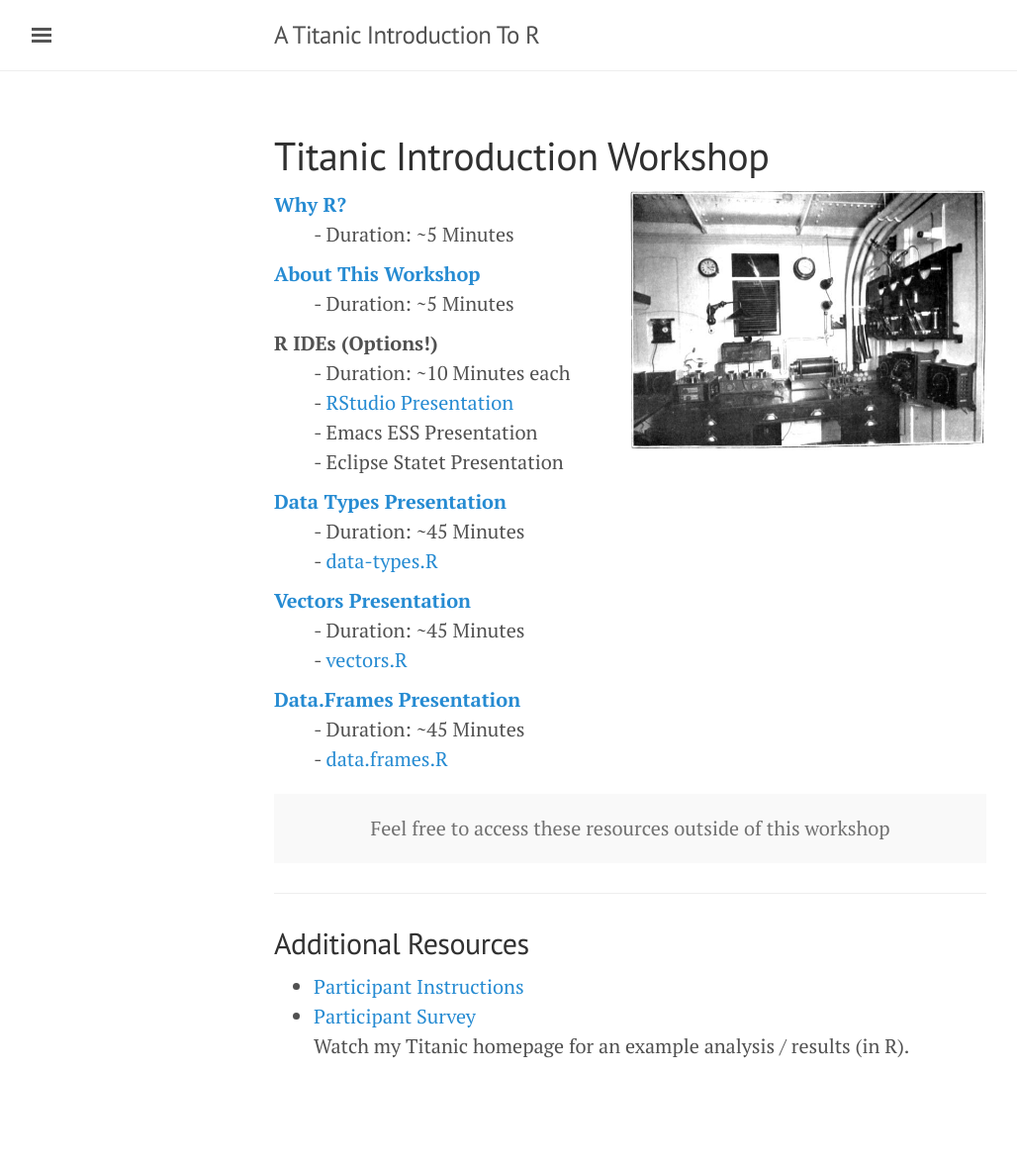
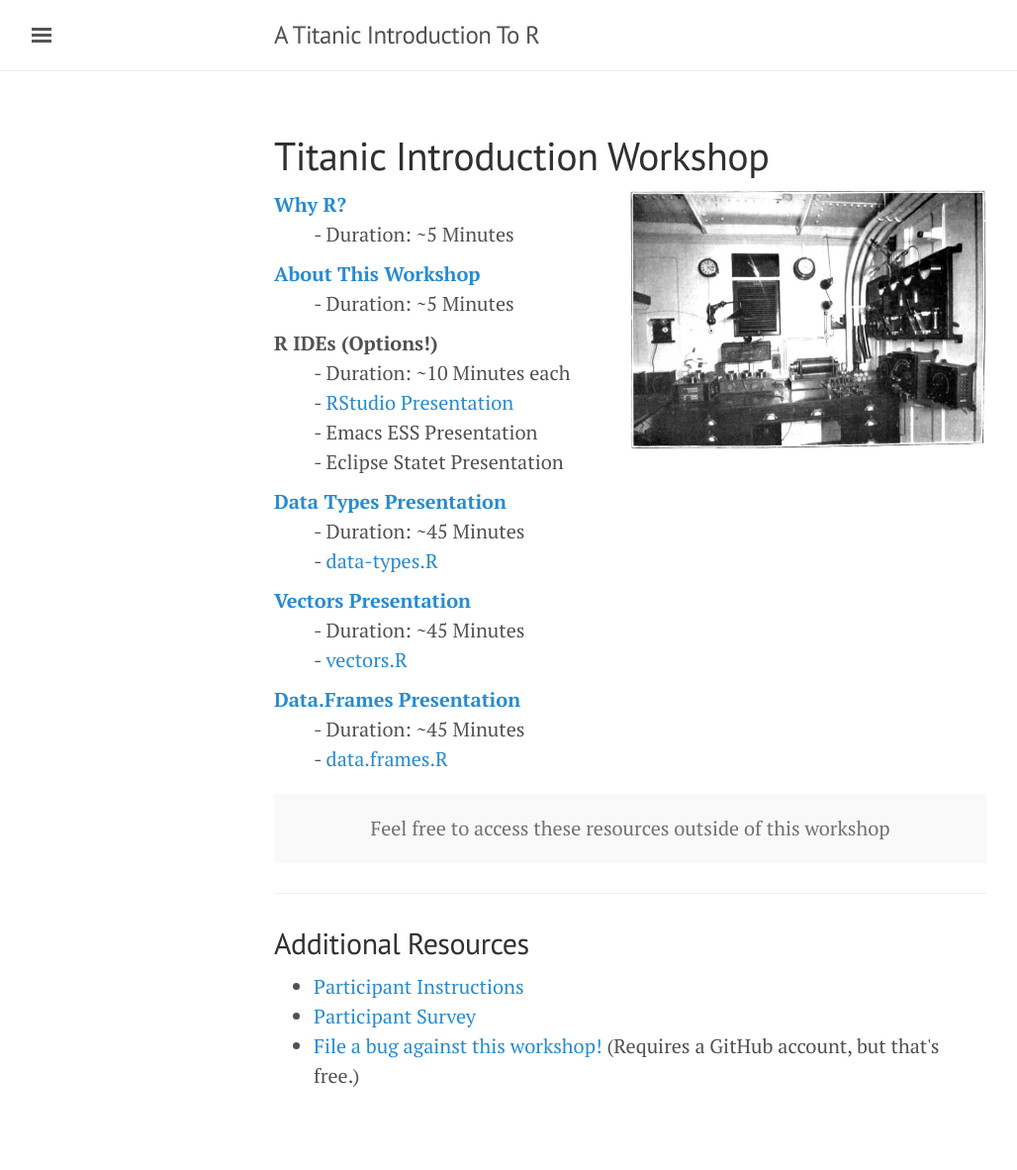
Before and after one commit to ajstamm/titanic, a Jekyll site: the page built from workshops/introduction/index.html, in a window 1280 px wide. Shown: the whole page at 99% size, without its empty margins (3-1031 px from the left). Built offline with Jekyll 4.4.1, drawn with Linux system fonts in a browser that asks for light colours; before the commit the page ends 1152 px from its top, so only the background shows below that.

Commit message:
Closes issue #37

```diff
--- a/workshops/introduction/index.html
+++ b/workshops/introduction/index.html
@@ -59,6 +59,9 @@ title:  "Titanic Introduction Workshop"
 <ul>
     <li><a href="participant-instructions/" target="_blank">Participant Instructions</a></li>
     <li>
-        <a href="https://docs.google.com/forms/d/1kHqxrcbNWRI0_o3CVddUDEw64NAGGxUs6Kw_DwXvle8/viewform?usp=send_form" target="_blank">Participant Survey</a><br /> Watch my Titanic homepage for an example analysis / results (in R).
+        <a href="https://docs.google.com/forms/d/1kHqxrcbNWRI0_o3CVddUDEw64NAGGxUs6Kw_DwXvle8/viewform?usp=send_form" target="_blank">Participant Survey</a>
+    </li>
+    <li>
+        <a href="https://github.com/Choens/titanic/issues" target="_blank">File a bug against this workshop!</a> (Requires a GitHub account, but that's free.)
     </li>
 </ul>
--- a/workshops/regression/index.html
+++ b/workshops/regression/index.html
@@ -79,6 +79,9 @@ subtitle: "A Crash Course in Logistic Regression"
     <li><a href="participant-instructions/" target="_blank">Participant Instructions</a></li>
     <li><a href="data-dictionary" target="_blank">Data Dictionary</a></li>
     <li>
-        <a href="https://docs.google.com/forms/d/1kHqxrcbNWRI0_o3CVddUDEw64NAGGxUs6Kw_DwXvle8/viewform?usp=send_form" target="_blank">Participant Survey</a><br /> Watch my Titanic homepage for an example analysis / results (in R).
+        <a href="https://docs.google.com/forms/d/1kHqxrcbNWRI0_o3CVddUDEw64NAGGxUs6Kw_DwXvle8/viewform?usp=send_form" target="_blank">Participant Survey</a>
+    </li>
+    <li>
+        <a href="https://github.com/Choens/titanic/issues" target="_blank">File a bug against this workshop!</a> (Requires a GitHub account, but that's free.)
     </li>
 </ul>
```
